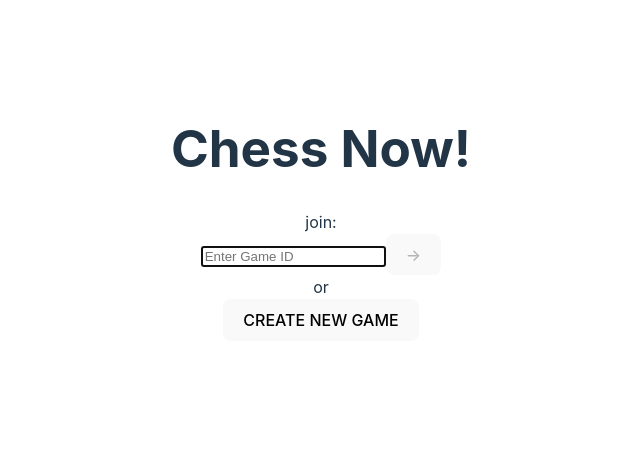
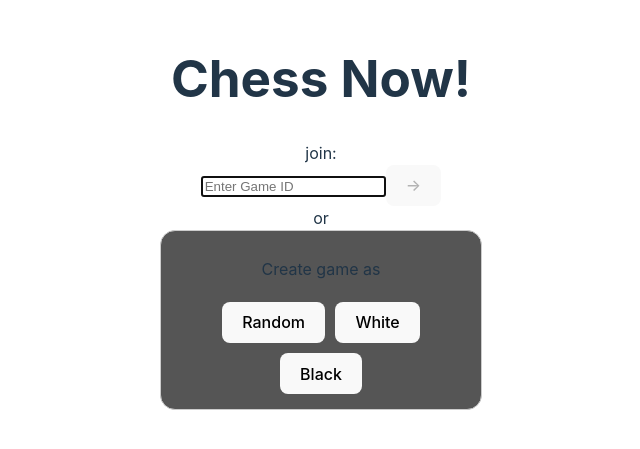
Before and after one commit to juanstakys/leisure-chess-spa, a Vue app: page / in a window 1280 px wide. Shown: the part 187-636 px from the top of the page, without its empty margins (319-959 px from the left). Built offline with nearby package versions, Linux system fonts and the light colour scheme.

Commit message:
Set server host from .env and improved UI

```diff
--- a/package.json
+++ b/package.json
@@ -4,7 +4,7 @@
   "version": "0.0.0",
   "type": "module",
   "scripts": {
-    "dev": "vite",
+    "dev": "vite --host",
     "build": "vite build",
     "preview": "vite preview"
   },
--- a/src/App.vue
+++ b/src/App.vue
@@ -20,10 +20,12 @@ let ws;
 
 async function onCreate(color) {
     console.log(color);
-    const response = await fetch(`http://localhost:3000/${color}`);
+    const response = await fetch(
+        `http://${import.meta.env.VITE_SERVER_IP}:3000/${color}`,
+    );
     gameId.value = await response.text();
     console.log("gameId.value:", gameId.value);
-    ws = new WebSocket("ws://localhost:3001");
+    ws = new WebSocket(`ws://${import.meta.env.VITE_SERVER_IP}:3001`);
     ws.onopen = () => {
         ws.send(`${gameId.value} join`);
     };
@@ -35,13 +37,14 @@ async function onCreate(color) {
 
 async function onJoin(gId) {
     console.log("gameId.value:", gameId.value);
-    ws = new WebSocket("ws://localhost:3001");
+    ws = new WebSocket(`ws://${import.meta.env.VITE_SERVER_IP}:3001`);
     ws.onopen = () => {
         ws.send(`${gameId.value} join`);
     };
     ws.onmessage = (event) => {
         console.log("message:", event.data);
         playerColor.value = event.data;
+        // TODO: Hande game not found
     };
     gameId.value = gId;
 }
--- a/src/ColorModal.vue
+++ b/src/ColorModal.vue
@@ -1,16 +1,13 @@
 <template>
-    <button @click="open = true">CREATE NEW GAME</button>
-
-    <Teleport to="body">
-        <div v-if="open" class="modal">
-            <p>Choose color</p>
-            <div>
-                <button @click="handleClick" value="random">Random</button>
-                <button @click="handleClick" value="white">White</button>
-                <button @click="handleClick" value="black">Black</button>
-            </div>
+    <!-- TODO: Rename this as it's not a modal -->
+    <div class="modal">
+        <p>Create game as</p>
+        <div>
+            <button @click="handleClick" value="random">Random</button>
+            <button @click="handleClick" value="white">White</button>
+            <button @click="handleClick" value="black">Black</button>
         </div>
-    </Teleport>
+    </div>
 </template>
 
 <script setup lang="ts">
@@ -34,12 +31,7 @@ const open = ref(false);
     display: flex;
     flex-direction: column;
     align-items: center;
-    position: fixed;
-    z-index: 999;
-    top: 20%;
-    left: 50%;
     width: 300px;
-    margin-left: -150px;
     border-color: #ccc;
     border-style: solid;
     border-width: 1px;
```
